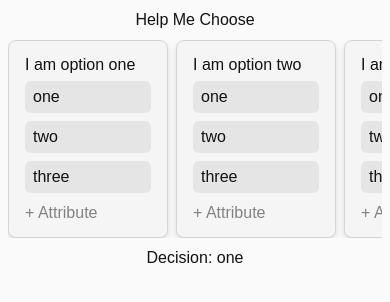
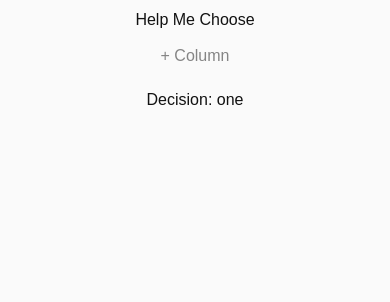
Before and after one commit to marcelohdez/HelpMeChoose, a Next.js app: page / in a window 390 px wide. Shown: the top 302 px of the page. Built offline with nearby package versions, Linux system fonts and the light colour scheme.

Commit message:
new: add/remove columns and attributes

```diff
--- a/src/app/page.tsx
+++ b/src/app/page.tsx
@@ -1,13 +1,30 @@
+"use client";
+
 import { Column } from "@/components/Column";
+import { useState } from "react";
 
 const Home = () => {
-  const choices = ["one", "two", "three", "four", "five"];
+  const [columns, setColumns] = useState<number[]>([]);
+
+  const add = () =>
+    columns.length < 5
+      ? setColumns(columns.concat(columns.length + 1))
+      : console.log("Maximum number of columns reacehed.");
 
   return (
-    <div className="flex items-center m-2 sm:m-4 mt-0 flex-col gap-2 sm:gap-4">
-      <div className="flex w-full max-w-6xl justify-center-safe overflow-scroll gap-2 sm:gap-4">
-        {choices.map((x, i) => (
-          <Column key={i} title={x} />
+    <div className="flex items-center flex-col gap-2 sm:gap-4">
+      <button
+        className="rounded-md py-1 px-2 opacity-50 hover:opacity-100 hover:bg-neutral-500/10"
+        onClick={() => add()}
+      >
+        + Column
+      </button>
+      <div
+        className="flex w-full max-w-7xl justify-center-safe overflow-scroll px-2 sm:px-4
+        gap-2 sm:gap-4"
+      >
+        {columns.map((x, i) => (
+          <Column key={i} title={x.toString()} />
         ))}
       </div>
       <div>Decision: one</div>
--- a/src/components/Column.tsx
+++ b/src/components/Column.tsx
@@ -1,30 +1,51 @@
+"use client";
+
+import { useState } from "react";
+
 interface ColumnProps {
   title: string;
 }
 
 const Column = (props: ColumnProps) => {
-  const attributes = ["one", "two", "three"];
+  const [attributes, setAttributes] = useState<number[]>([]);
+
+  const remove = (idx: number) =>
+    setAttributes(attributes.filter((_, i) => i != idx));
+
+  const add = () => setAttributes(attributes.concat(attributes.length + 1));
 
   return (
+    <div className="grow max-w-sm min-w-40 sm:min-w-48 md:min-w-52">
       <div
-      className="grow rounded-lg gap-2 max-w-md min-w-40 sm:min-w-48
-      bg-neutral-100 dark:bg-neutral-800 p-3 px-4 sm:p-4 sm:px-6 border
-      border-neutral-300 dark:border-neutral-700 drop-shadow-md "
+        className="flex flex-col rounded-lg gap-2 bg-neutral-100 dark:bg-neutral-800 p-2 sm:px-4
+        border-2 border-neutral-300/50 dark:border-neutral-700/50 shadow-md"
       >
-      <div className="mb-1">I am option {props.title}</div>
-      <ul>
+        <div className="text-center sm:p-1">{props.title}</div>
+        <ul className="flex flex-col gap-2">
           {attributes.map((x, i) => (
-          <div
+            <li
               key={i}
-            className="mb-2 rounded-md py-1 px-2 sm:py-2 sm:px-4 bg-neutral-200 dark:bg-neutral-700"
+              className="flex justify-between gap-2 rounded-md py-1 px-2 md:py-2 md:px-4
+            bg-neutral-200 dark:bg-neutral-700/50 shadow-md group"
             >
               {x}
-          </div>
+              <button
+                className="opacity-0 group-hover:opacity-100"
+                onClick={() => remove(i)}
+              >
+                X
+              </button>
+            </li>
           ))}
         </ul>
-      <button className="opacity-50 hover:opacity-100 hover:px-2">
+        <button
+          className="text-left opacity-50 rounded-md py-1 px-2 hover:bg-neutral-500/10
+          hover:opacity-100"
+          onClick={() => add()}
+        >
           + Attribute
         </button>
+      </div>
     </div>
   );
 };
```
Lines whose indentation alone changed are shown as unchanged.
